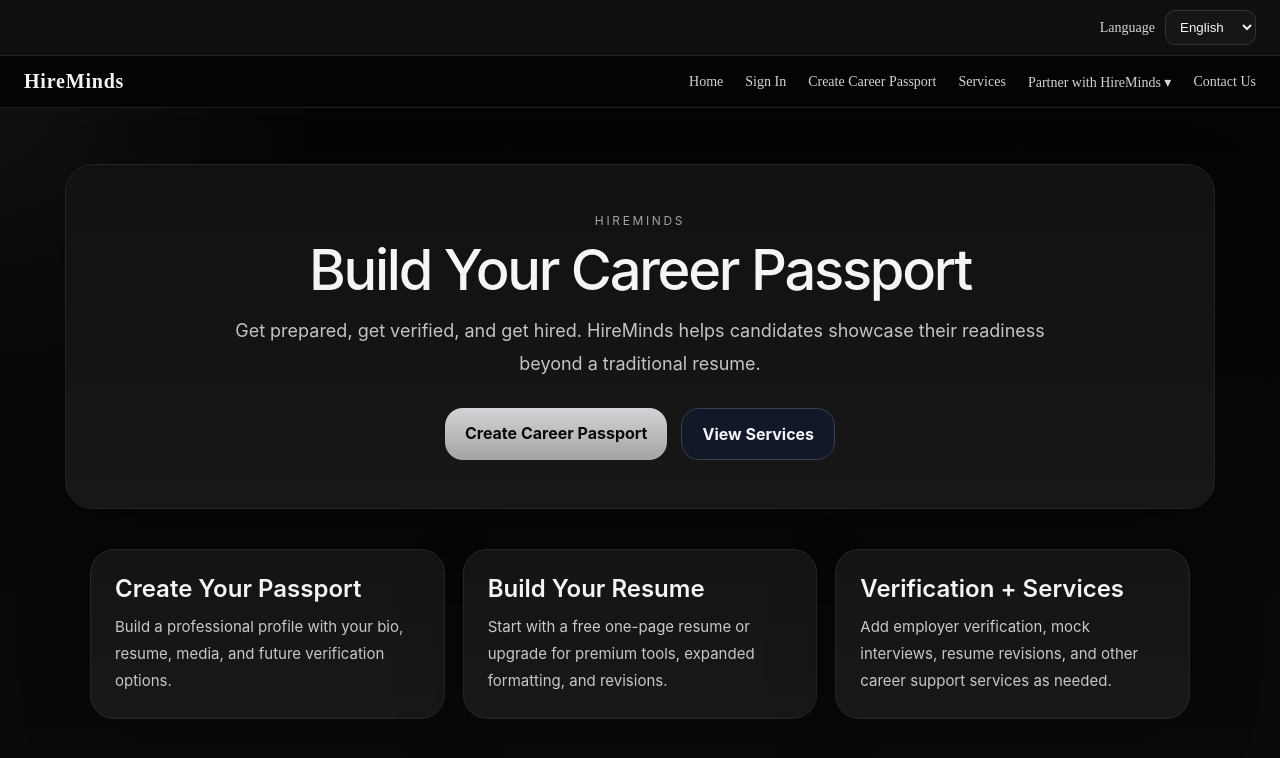
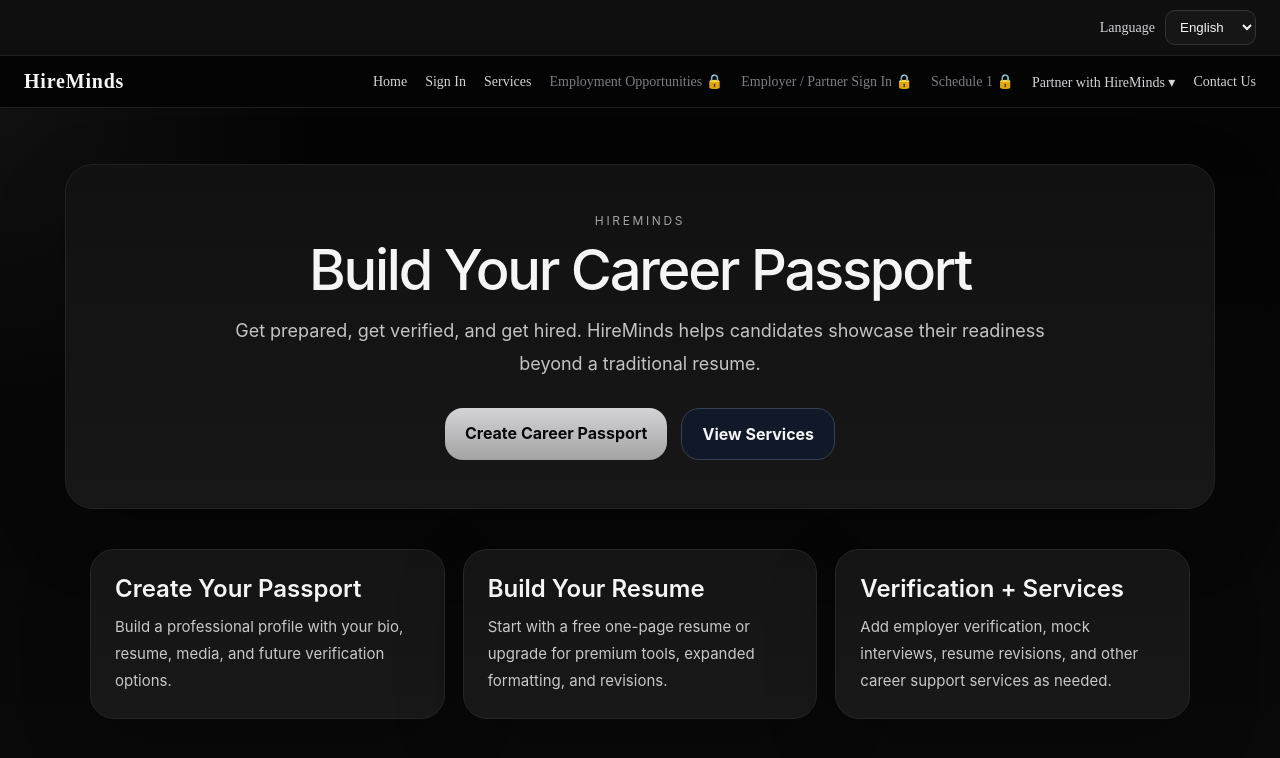
Before and after one commit to UrMizery/hireminds-platform, a Next.js app: page / in a window 1280 px wide. Shown: the top 758 px of the page. Built offline with nearby package versions, Linux system fonts and the light colour scheme.

Commit message:
Update SiteHeader.tsx

```diff
--- a/app/components/SiteHeader.tsx
+++ b/app/components/SiteHeader.tsx
@@ -3,7 +3,7 @@
 import { useState } from "react";
 
 export default function SiteHeader() {
-  const [open, setOpen] = useState(false);
+  const [partnerOpen, setPartnerOpen] = useState(false);
 
   return (
     <header style={styles.header}>
@@ -21,32 +21,37 @@ export default function SiteHeader() {
             Sign In
           </a>
 
-          <a href="/sign-up" style={styles.link}>
-            Create Career Passport
-          </a>
-
           <a href="/services" style={styles.link}>
             Services
           </a>
 
-          {/* Partner dropdown */}
+          <span style={styles.lockedLink} title="Coming soon">
+            Employment Opportunities 🔒
+          </span>
+
+          <span style={styles.lockedLink} title="Coming soon">
+            Employer / Partner Sign In 🔒
+          </span>
+
+          <span style={styles.lockedLink} title="Coming soon">
+            Schedule 1 🔒
+          </span>
+
           <div
             style={styles.dropdown}
-            onMouseEnter={() => setOpen(true)}
-            onMouseLeave={() => setOpen(false)}
+            onMouseEnter={() => setPartnerOpen(true)}
+            onMouseLeave={() => setPartnerOpen(false)}
           >
             <span style={styles.link}>Partner with HireMinds ▾</span>
 
-            {open && (
+            {partnerOpen && (
               <div style={styles.menu}>
                 <a href="/partner/employers" style={styles.menuItem}>
                   Employers
                 </a>
-
                 <a href="/partner/nonprofits" style={styles.menuItem}>
                   Nonprofits
                 </a>
-
                 <a href="/partner/other" style={styles.menuItem}>
                   Other
                 </a>
@@ -73,41 +78,46 @@ const styles: Record<string, React.CSSProperties> = {
     backdropFilter: "blur(10px)",
     borderBottom: "1px solid #1f1f1f",
   },
-
   inner: {
-    maxWidth: "1400px",
+    maxWidth: "1440px",
     margin: "0 auto",
     padding: "14px 24px",
     display: "flex",
     justifyContent: "space-between",
     alignItems: "center",
+    gap: "20px",
   },
-
   logo: {
     color: "#f5f5f5",
     fontSize: "20px",
     fontWeight: 600,
     textDecoration: "none",
     letterSpacing: "0.04em",
+    whiteSpace: "nowrap",
   },
-
   nav: {
     display: "flex",
-    gap: "22px",
+    gap: "18px",
     alignItems: "center",
+    flexWrap: "wrap",
+    justifyContent: "flex-end",
   },
-
   link: {
     color: "#d4d4d8",
     textDecoration: "none",
     fontSize: "14px",
     cursor: "pointer",
+    whiteSpace: "nowrap",
   },
-
+  lockedLink: {
+    color: "#7c7c85",
+    fontSize: "14px",
+    cursor: "not-allowed",
+    whiteSpace: "nowrap",
+  },
   dropdown: {
     position: "relative",
   },
-
   menu: {
     position: "absolute",
     top: 28,
@@ -116,14 +126,15 @@ const styles: Record<string, React.CSSProperties> = {
     border: "1px solid #333",
     borderRadius: 12,
     padding: 8,
-    minWidth: 180,
+    minWidth: 200,
+    boxShadow: "0 16px 40px rgba(0,0,0,0.35)",
   },
-
   menuItem: {
     display: "block",
-    padding: "8px 10px",
+    padding: "10px 12px",
     color: "#f4f4f5",
     textDecoration: "none",
     fontSize: 14,
+    borderRadius: 8,
   },
 };
```
